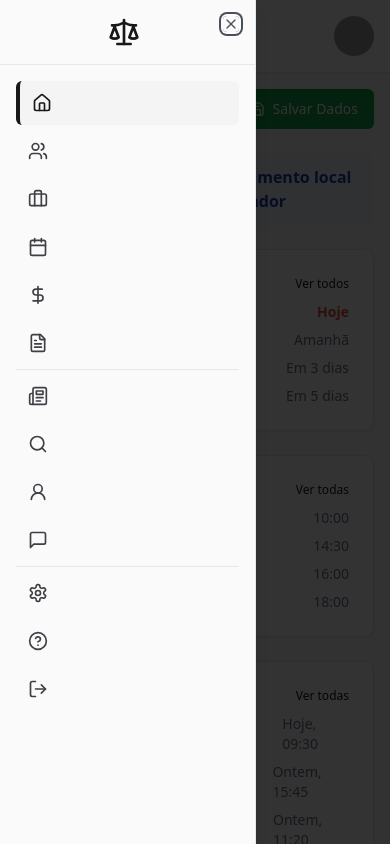
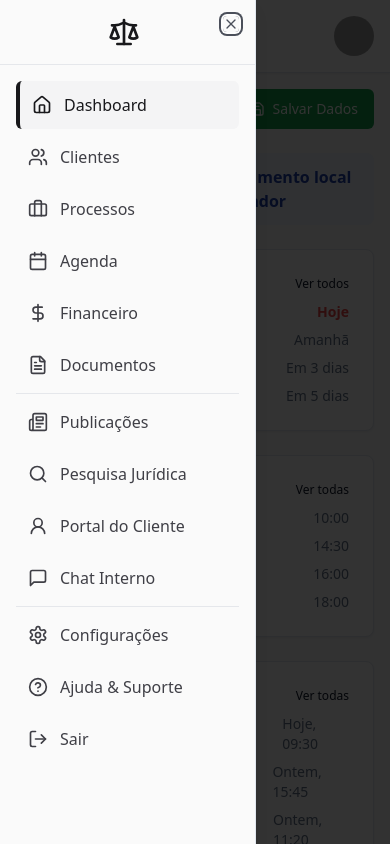
Before and after one commit to appjuridicoo/juridico-app, a React (Vite) app: page / in a window 390 px wide. Both pictures are taken after a click on the button 36 px from the left and 36 px from the top of the page. Shown: the top 844 px of the page. Built offline with nearby package versions, Linux system fonts and the light colour scheme; grey boxes are pictures that could not be loaded.

Commit message:
[dyad] Exibindo rótulos na barra lateral - wrote 1 file(s)

```diff
--- a/src/components/layout/Sidebar.tsx
+++ b/src/components/layout/Sidebar.tsx
@@ -27,7 +27,7 @@ const NavItem: React.FC<NavItemProps> = ({ to, icon: Icon, label, onClick }) =>
       onClick={onClick}
     >
       <Icon className="mr-3 h-5 w-5" />
-      <span className="hidden md:inline-block">{label}</span>
+      <span className="inline-block">{label}</span> {/* Removido 'hidden md:inline-block' para sempre exibir o label */}
     </NavLink>
   </li>
 );
```
